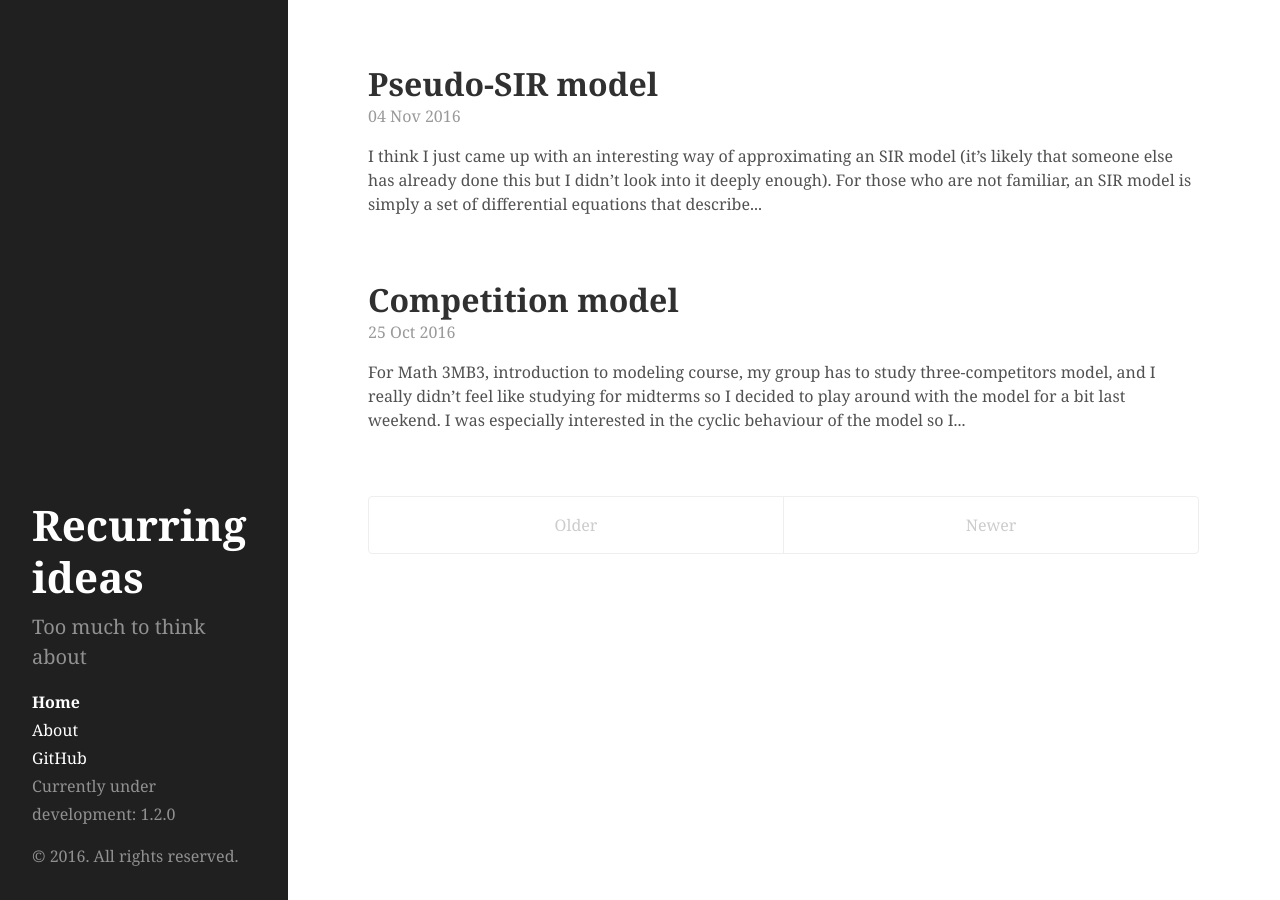
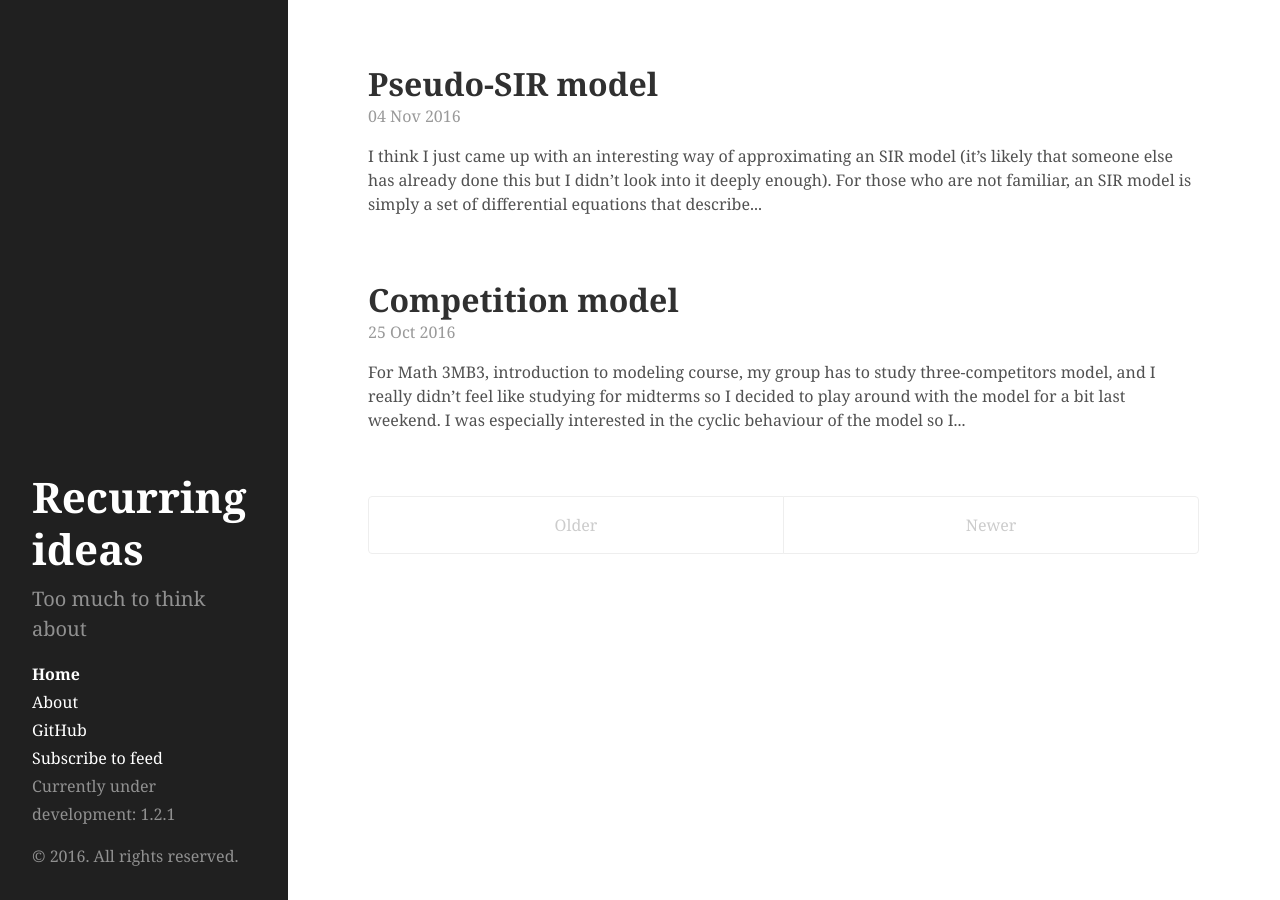
Before and after one commit to parksw3/parksw3.github.io, a Jekyll site: the page built from index.html, in a window 1280 px wide. Built offline with Jekyll 4.4.1, drawn with Linux system fonts in a browser that asks for light colours; the list of posts is cut into pages by our own code.

Commit message:
added feed

```diff
--- a/_config.yml
+++ b/_config.yml
@@ -16,6 +16,7 @@ tagline:          'A blog about mathematics'
 description:      'Too much to think about'
 url:              http://parksw3.github.io
 baseurl:          /
+atom:             atom.xml
 
 author:
   name:           'Sang Woo Park'
@@ -24,7 +25,7 @@ author:
 paginate:         5
 
 # Custom vars
-version:          1.2.0
+version:          1.2.1
 
 github:
-  repo:           https://github.com/parksw3/parksw3.github.io
+  repo:           parksw3/parksw3.github.io
--- a/_includes/sidebar.html
+++ b/_includes/sidebar.html
@@ -27,6 +27,7 @@
       {% endfor %}
 
       <a class="sidebar-nav-item" href="{{ site.github.repo }}">GitHub</a>
+      <a class="sidebar-nav-item" href="{{ site.atom }}">Subscribe to feed</a>
       <span class="sidebar-nav-item">Currently under development: {{ site.version }}</span>
     </nav>
 
```
